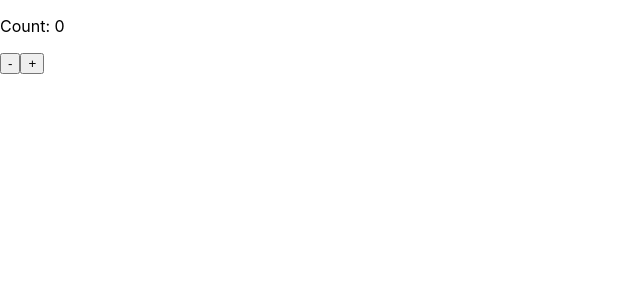
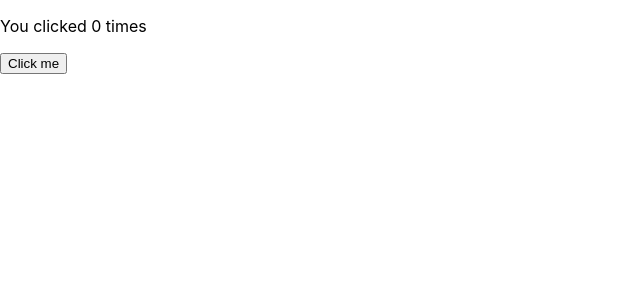
Before and after one commit to takumi0703/react-sample, a React (Create React App) app: page / in a window 1280 px wide. Shown: the top 300 px of the page, without its empty margins (0-640 px from the left). Built offline with nearby package versions, Linux system fonts and the light colour scheme.

Commit message:
useEffect

```diff
--- /dev/null
+++ b/src/components/UseEffectSample.tsx
@@ -0,0 +1,30 @@
+// Stateなどのによって状態の変化を監視し、その変化に応じて処理を行う、useEffectフック
+// カウントアップに応じて、document.titleを変更するサンプル
+import React, { useState, useEffect } from 'react';
+
+const UseEffectSample = () => {
+  const [count, setCount] = useState(0);
+
+  useEffect(() => {
+    document.title = `Count: ${count}`;
+
+    return () => {
+      document.title = 'React App';
+    };
+  }, [count]);
+
+  const increment = () => {
+    setCount(prevCount => prevCount + 1);
+  };
+
+  return (
+    <div>
+      <p>You clicked {count} times</p>
+      <button onClick={increment}>
+        Click me
+      </button>
+    </div>
+  );
+};
+
+export default UseEffectSample;
--- a/src/index.tsx
+++ b/src/index.tsx
@@ -10,6 +10,7 @@ import Page from './components/ContextSample';
 // import Counter from './components/Counter';
 import MemoParent from './components/MemoParent';
 import CallbackSample from './components/useCallbackSample';
+import UseEffectSample from './components/UseEffectSample';
 
 // Reactコードをブラウザに表示するためのコード
 const root = ReactDOM.createRoot(
@@ -24,7 +25,8 @@ root.render(
     {/* <Page /> */}
     {/* <Counter /> */}
     {/* <MemoParent /> */}
-    <CallbackSample />
+    {/* <CallbackSample /> */}
+    <UseEffectSample />
   </React.StrictMode>
 );
 
```
